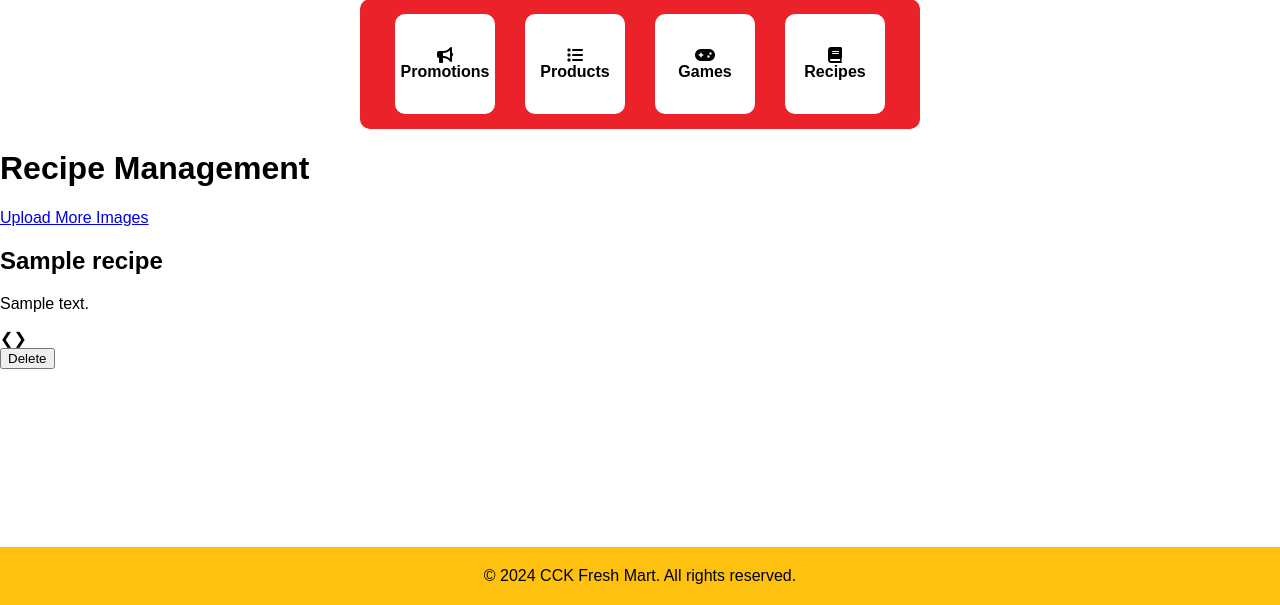
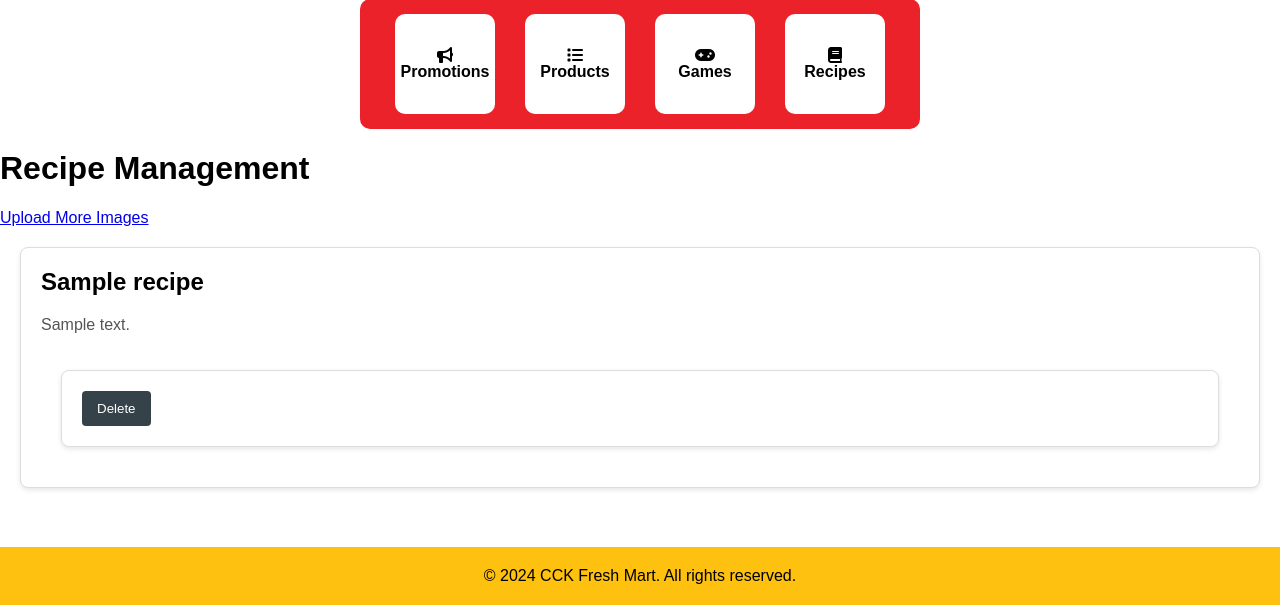
Before and after one commit to Junyu1101/SWE40001, a PHP site: page /admin_recipe.php in a window 1280 px wide. Shown: the part 195-800 px from the top of the page. Run offline with PHP 8.4, Linux system fonts and the light colour scheme; tables that the repository leaves empty hold one stand-in row (values such as "Sample post"); data that the repository does not hold is empty.

Commit message:
add recipe css

```diff
--- a/admin_recipe.php
+++ b/admin_recipe.php
@@ -75,11 +75,12 @@ $result = $conn->query($sql);
                 echo "<a class='next' onclick='plusSlides(event, 1, this)'>&#10095;</a>";
                 echo "</div>"; // End slideshow
 
-                // Add delete button
-                echo "<form action='" . htmlspecialchars($_SERVER["PHP_SELF"]) . "' method='POST' onsubmit='return confirm(\"Are you sure you want to delete this recipe?\");'>";
+                // Add class to the form for delete functionality
+                echo "<form action='" . htmlspecialchars($_SERVER["PHP_SELF"]) . "' method='POST' onsubmit='return confirm(\"Are you sure you want to delete this recipe?\");' class='admin-form'>";
                 echo "<input type='hidden' name='recipe_id' value='" . $row['recipeID'] . "'>"; // Use recipeID
-                echo "<input type='submit' value='Delete'>";
+                echo "<input type='submit' value='Delete' class='admin-delete-btn'>"; // Add class to delete button
                 echo "</form>";
+
 
                 echo "</div>"; // End recipe
             }
--- a/styles/style.css
+++ b/styles/style.css
@@ -735,3 +735,140 @@ button {
 .show {
     display: flex;
 }
+
+
+
+/*recipe start*/
+
+/* Form styles */
+.admin-form {
+    background-color: #ffffff;
+    border: 1px solid #dddddd;
+    border-radius: 8px;
+    padding: 20px;
+    margin: 20px;
+    box-shadow: 0 2px 5px rgba(0, 0, 0, 0.1);
+}
+
+.admin-form label {
+    display: block;
+    margin-bottom: 5px;
+}
+
+.admin-form input[type="text"],
+.admin-form textarea,
+.admin-form input[type="file"] {
+    width: 100%;
+    padding: 10px;
+    margin-bottom: 15px;
+    border: 1px solid #dddddd;
+    border-radius: 4px;
+}
+
+.admin-form input[type="submit"] {
+    background-color: #35424a;
+    color: #ffffff;
+    border: none;
+    padding: 10px 15px;
+    border-radius: 4px;
+    cursor: pointer;
+}
+
+.admin-form input[type="submit"]:hover {
+    background-color: #2c3e50;
+}
+
+/* Recipe display */
+.recipe {
+    background-color: #ffffff;
+    border: 1px solid #dddddd;
+    border-radius: 8px;
+    padding: 20px;
+    margin: 20px;
+    box-shadow: 0 2px 5px rgba(0, 0, 0, 0.1);
+}
+
+.recipe h2 {
+    margin-top: 0;
+}
+
+.recipe p {
+    color: #555;
+}
+
+/* Slideshow styles */
+.slideshow-container {
+    position: relative;
+    max-width: 600px;
+    margin: auto;
+    overflow: hidden;
+}
+
+.slides {
+    display: flex;
+}
+
+.slide {
+    display: none;
+    justify-content: center;
+    align-items: center;
+    width: 100%;
+}
+
+.slide img {
+    max-width: 100%;
+    border-radius: 8px;
+}
+
+/* Navigation buttons */
+.prev, .next {
+    cursor: pointer;
+    position: absolute;
+    top: 50%;
+    width: auto;
+    padding: 16px;
+    margin-top: -22px;
+    color: white;
+    font-weight: bold;
+    font-size: 18px;
+    border-radius: 0 3px 3px 0;
+    user-select: none;
+}
+
+.prev {
+    left: 0;
+    background-color: rgba(0, 0, 0, 0.5);
+}
+
+.next {
+    right: 0;
+    background-color: rgba(0, 0, 0, 0.5);
+}
+
+/* Delete button */
+.admin-delete-btn {
+    background-color: #e74c3c;
+    color: #ffffff;
+    border: none;
+    padding: 10px 15px;
+    border-radius: 4px;
+    cursor: pointer;
+}
+
+.admin-delete-btn:hover {
+    background-color: #c0392b;
+}
+
+/* Responsive design */
+@media (max-width: 600px) {
+    .admin-form, .recipe {
+        margin: 10px;
+        padding: 15px;
+    }
+
+    .prev, .next {
+        padding: 10px;
+    }
+}
+
+/*end recipe*/
--- a/upload_recipe.php
+++ b/upload_recipe.php
@@ -37,11 +37,12 @@
 <head>
     <meta charset="UTF-8">
     <meta name="viewport" content="width=device-width, initial-scale=1.0">
+    <link rel="stylesheet" href="styles/style.css">
     <title>Upload Recipe</title>
 </head>
 <body>
     <h1>Upload Recipe</h1>
-    <form action="upload_recipe.php" method="POST" enctype="multipart/form-data">
+        <form action="upload_recipe.php" method="POST" enctype="multipart/form-data" class="admin-form"> <!-- Add class -->
             <label for="title">Title:</label>
             <input type="text" name="title" required><br>
 
@@ -53,5 +54,6 @@
 
             <input type="submit" value="Upload">
         </form>
+
 </body>
 </html>
```
Also changed, not shown: member_recipe.php (+3 -5 lines). Lines whose indentation alone changed are shown as unchanged.
